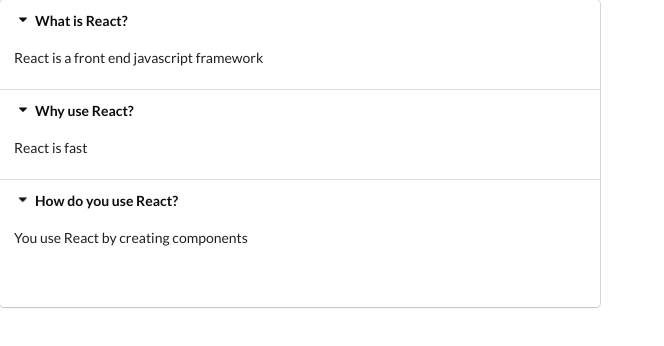
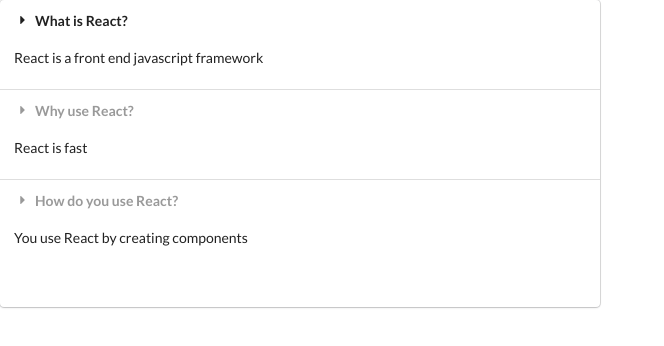
Before and after one commit to wilsonmike/reactprojects, a React (Create React App) app in the folder widgets/widgets/: page / in a window 1280 px wide. Shown: the top 346 px of the page, without its empty margins (0-664 px from the left). Built offline with nearby package versions, Linux system fonts and the light colour scheme.

Commit message:
expanding accordion - learning state management

```diff
--- a/widgets/widgets/src/components/Accordion.js
+++ b/widgets/widgets/src/components/Accordion.js
@@ -8,9 +8,10 @@
   };
 
   const renderedItems = items.map((item, index) => {
+    const active = index === activeIndex ? "active" : "";
     return (
       <React.Fragment key={item.title}>
-        <div onClick={() => onTitleClick(index)} className="title active">
+        <div onClick={() => onTitleClick(index)} className={`title ${active}`}>
           <i className="dropdown icon"></i>
           {item.title}
         </div>
```
